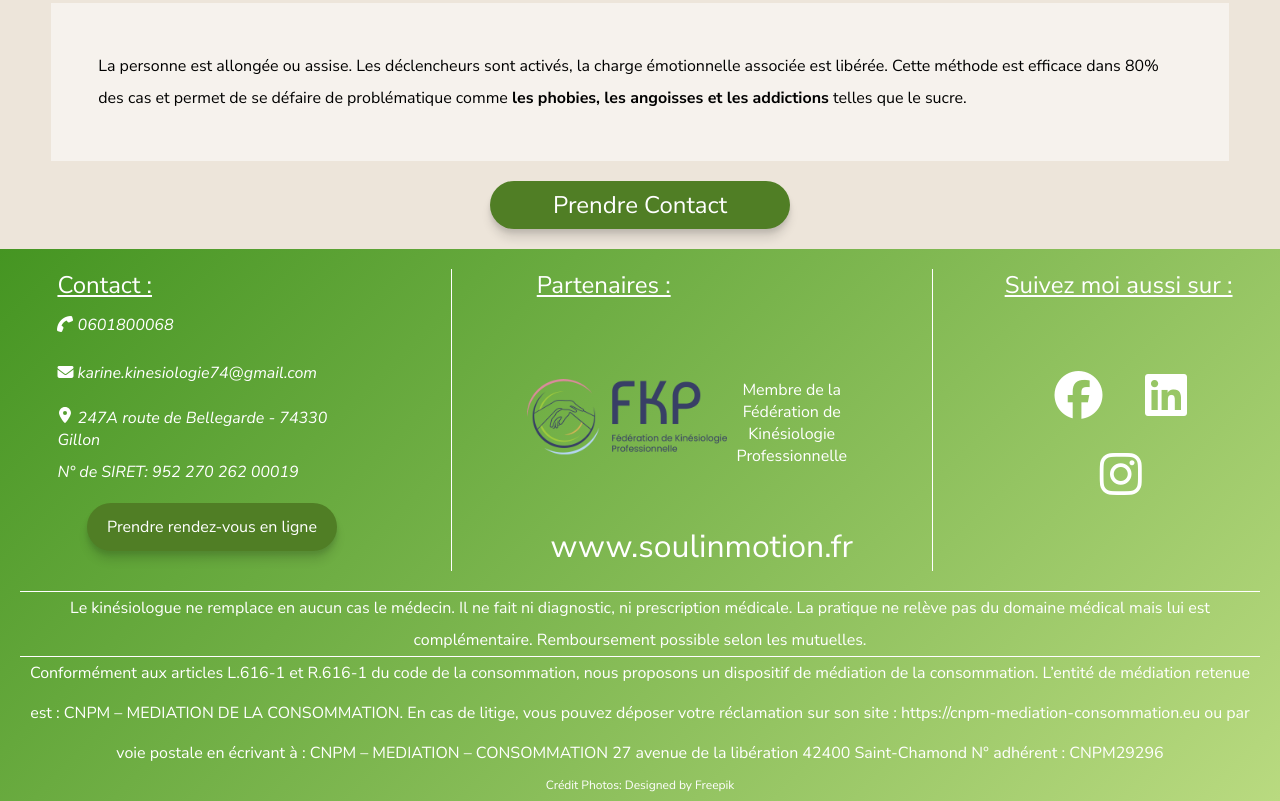
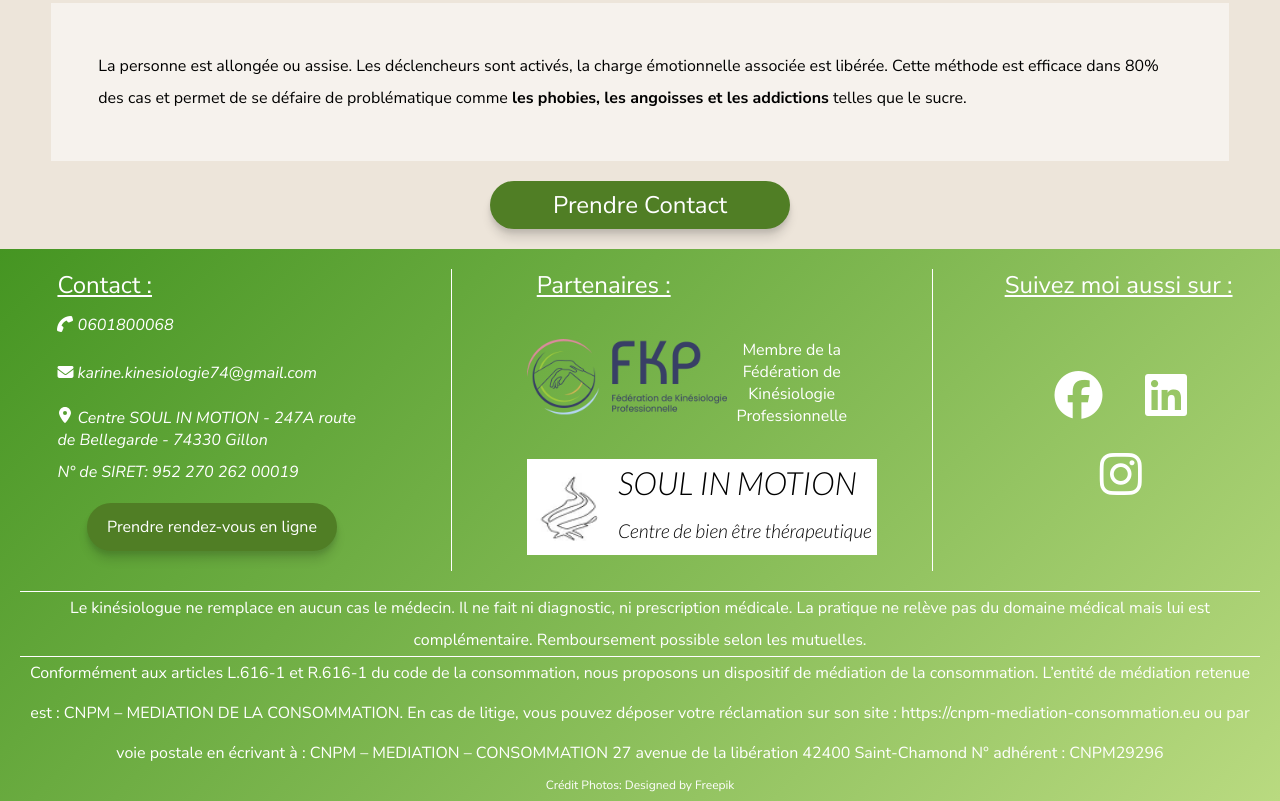
Before and after one commit to gjouet83/karine-kinesiologie, a plain HTML site: page seance.html in a window 1280 px wide. Shown: the part 1792-2593 px from the top of the page. Drawn offline with Linux system fonts and the light colour scheme.

Commit message:
add soulinmotion partner

```diff
--- a/sass/layouts/_footer.scss
+++ b/sass/layouts/_footer.scss
@@ -123,11 +123,9 @@
       grid-template-rows: 0.5fr 2fr;
       align-items: center;
       text-align: center;
+      justify-content: center;
       padding: 0;
       border-bottom: 1px solid white;
-      &__soul {
-        font-size: 2rem;
-      }
       @include tb-desk {
         border-bottom: inherit;
         max-width: 350px;
@@ -162,6 +160,43 @@
         margin-right: 20px;
       }
     }
+    &__partner2 {
+      &__figure {
+        display: grid;
+        margin-left: 0;
+        margin-right: 0;
+        background-color: white;
+        &__img {
+          grid-column: 1;
+          grid-row: 1/3;
+          justify-self: end;
+          align-self: center;
+        }
+        &__text {
+          color: black;
+          padding-left: 10px;
+          justify-self: start;
+          align-self: flex-end;
+          grid-column: 2;
+          font-weight: 300;
+          font-family: 'Lato', sans-serif;
+          font-size: 2rem;
+          font-style: italic;
+        }
+      }
+      &__figcaption {
+        color: black;
+        align-self: start;
+        padding-left: 10px;
+        justify-self: start;
+        grid-column: 2;
+        grid-row: 2;
+        font-family: 'Lato', sans-serif;
+        font-size: 1.2rem;
+        font-weight: 300;
+        font-style: italic;
+      }
+    }
   }
   &__secondcontainer {
     display: grid;
--- a/seance.html
+++ b/seance.html
@@ -20,14 +20,14 @@
     />
     <link
       rel="preload"
-      href="https://fonts.googleapis.com/css2?family=Merienda:wght@300;400;500;600;700;800;900&family=Nunito+Sans:ital,opsz,wght@0,6..12,200;0,6..12,300;0,6..12,400;0,6..12,500;0,6..12,600;0,6..12,700;0,6..12,800;0,6..12,900;0,6..12,1000;1,6..12,200;1,6..12,300;1,6..12,400;1,6..12,500;1,6..12,600;1,6..12,700;1,6..12,800;1,6..12,900;1,6..12,1000&family=Roboto:ital@1&display=swap"
+      href="https://fonts.googleapis.com/css2?family=Merienda:wght@300;400;500;600;700;800;900&family=Nunito+Sans:ital,opsz,wght@0,6..12,200;0,6..12,300;0,6..12,400;0,6..12,500;0,6..12,600;0,6..12,700;0,6..12,800;0,6..12,900;0,6..12,1000;1,6..12,200;1,6..12,300;1,6..12,400;1,6..12,500;1,6..12,600;1,6..12,700;1,6..12,800;1,6..12,900;1,6..12,1000&family=Roboto:ital@1&family=Lato:ital,wght@0,100;0,300;0,400;0,700;0,900;1,100;1,300;1,400;1,700;1,900&display=swap"
       as="style"
       onload="this.rel='stylesheet'"
     />
     <link rel="preconnect" href="https://fonts.googleapis.com" />
     <link rel="preconnect" href="https://fonts.gstatic.com" crossorigin />
     <link
-      href="https://fonts.googleapis.com/css2?family=Merienda:wght@300;400;500;600;700;800;900&family=Nunito+Sans:ital,opsz,wght@0,6..12,200;0,6..12,300;0,6..12,400;0,6..12,500;0,6..12,600;0,6..12,700;0,6..12,800;0,6..12,900;0,6..12,1000;1,6..12,200;1,6..12,300;1,6..12,400;1,6..12,500;1,6..12,600;1,6..12,700;1,6..12,800;1,6..12,900;1,6..12,1000&family=Roboto:ital@1&display=swap"
+      href="https://fonts.googleapis.com/css2?family=Merienda:wght@300;400;500;600;700;800;900&family=Nunito+Sans:ital,opsz,wght@0,6..12,200;0,6..12,300;0,6..12,400;0,6..12,500;0,6..12,600;0,6..12,700;0,6..12,800;0,6..12,900;0,6..12,1000;1,6..12,200;1,6..12,300;1,6..12,400;1,6..12,500;1,6..12,600;1,6..12,700;1,6..12,800;1,6..12,900;1,6..12,1000&family=Roboto:ital@1&family=Lato:ital,wght@0,100;0,300;0,400;0,700;0,900;1,100;1,300;1,400;1,700;1,900&display=swap"
       rel="stylesheet"
     />
     <title>
@@ -179,7 +179,7 @@
               karine.kinesiologie74@gmail.com
             </a>
             <a
-              href=https://maps.app.goo.gl/bESgZgTPMJUQoozx5
+              href="https://maps.app.goo.gl/bESgZgTPMJUQoozx5"
               target="_blank"
               rel="noreferrer"
               class="footer__firstcontainer__contact__address__map"
@@ -196,7 +196,7 @@
                   d="M215.7 499.2C267 435 384 279.4 384 192C384 86 298 0 192 0S0 86 0 192c0 87.4 117 243 168.3 307.2c12.3 15.3 35.1 15.3 47.4 0zM192 128a64 64 0 1 1 0 128 64 64 0 1 1 0-128z"
                 />
               </svg>
-              247A route de Bellegarde - 74330 Gillon
+              Centre SOUL IN MOTION - 247A route de Bellegarde - 74330 Gillon
             </a>
             <span>N° de SIRET: 952 270 262 00019</span>
           </address>
@@ -243,13 +243,29 @@
             </figcaption>
           </figure>
           <a
-          href="https://www.soulinmotion.fr"
-          target="_blank"
-          rel="noreferrer"
-          class="footer__firstcontainer__partner__soul"
-          aria-label="soulinmotion centre de bien être thérapeutique"
-          >www.soulinmotion.fr</a
-        >
+            href="https://www.soulinmotion.fr"
+            target="_blank"
+            rel="noreferrer"
+            class="footer__firstcontainer__partner2"
+            aria-label="soulinmotion centre de bien être thérapeutique"
+          >
+            <figure class="footer__firstcontainer__partner2__figure">
+              <img
+                src="./img/IMG_1484.webp"
+                alt="logo de soulinmotion"
+                class="footer__firstcontainer__partner2__figure__img"
+                width="76"
+                height="76"
+                loading="lazy"
+              />
+              <span class="footer__firstcontainer__partner2__figure__text"
+                >SOUL IN MOTION</span
+              >
+              <figcaption class="footer__firstcontainer__partner2__figcaption">
+                Centre de bien être thérapeutique
+              </figcaption>
+            </figure>
+          </a>
         </div>
         <div class="footer__firstcontainer__socialNetwork">
           <span class="footer__firstcontainer__socialNetwork__header"
```
Also changed, not shown: a-propos-de-moi.html (+22 -5 lines), credit-photo.html (+27 -7 lines), index.html (+21 -5 lines), outils.html (+21 -5 lines), tarifs-contact.html (+23 -6 lines), css/main.min.css, img/IMG_1484.webp (added), 1 other file.
